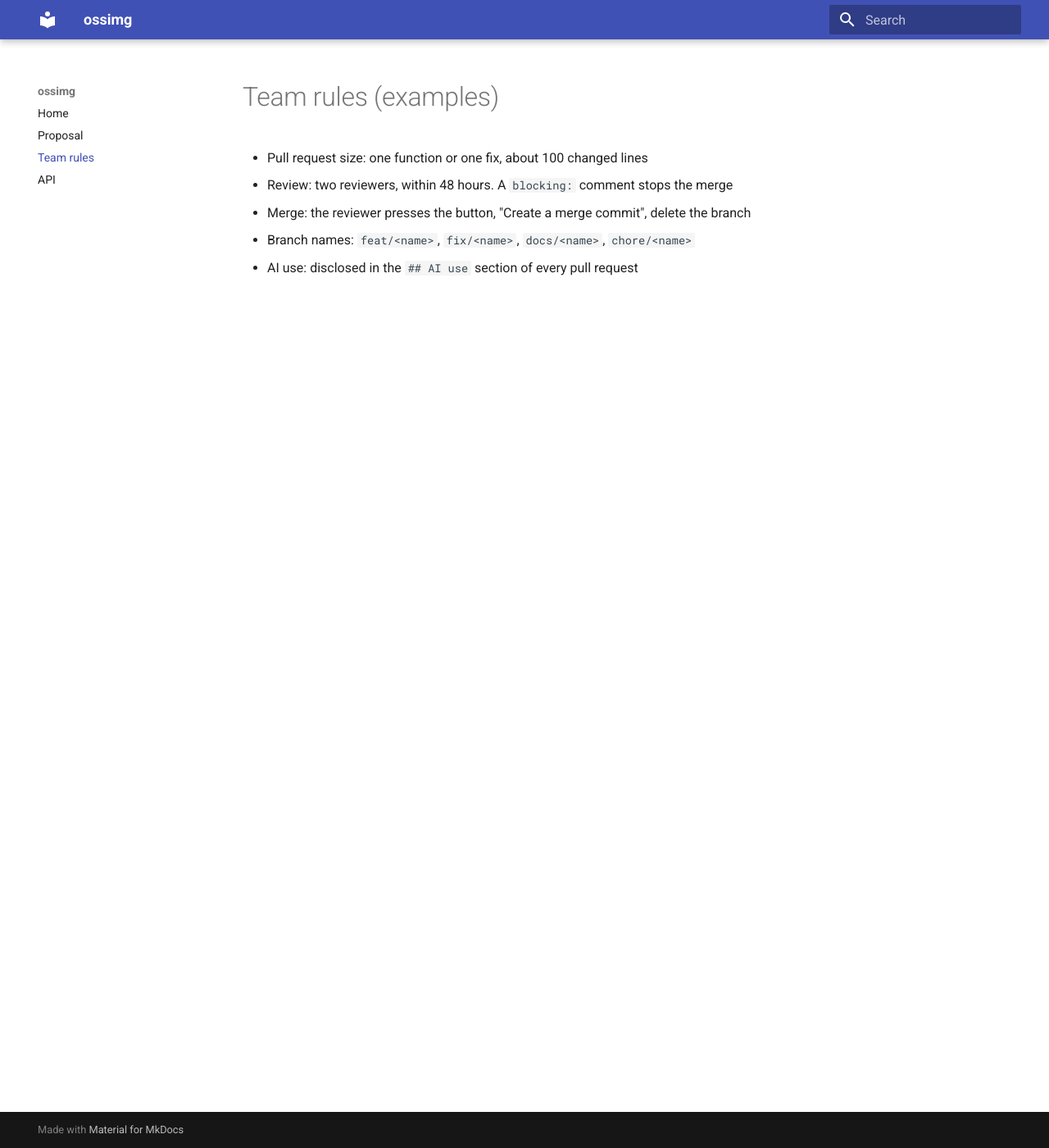
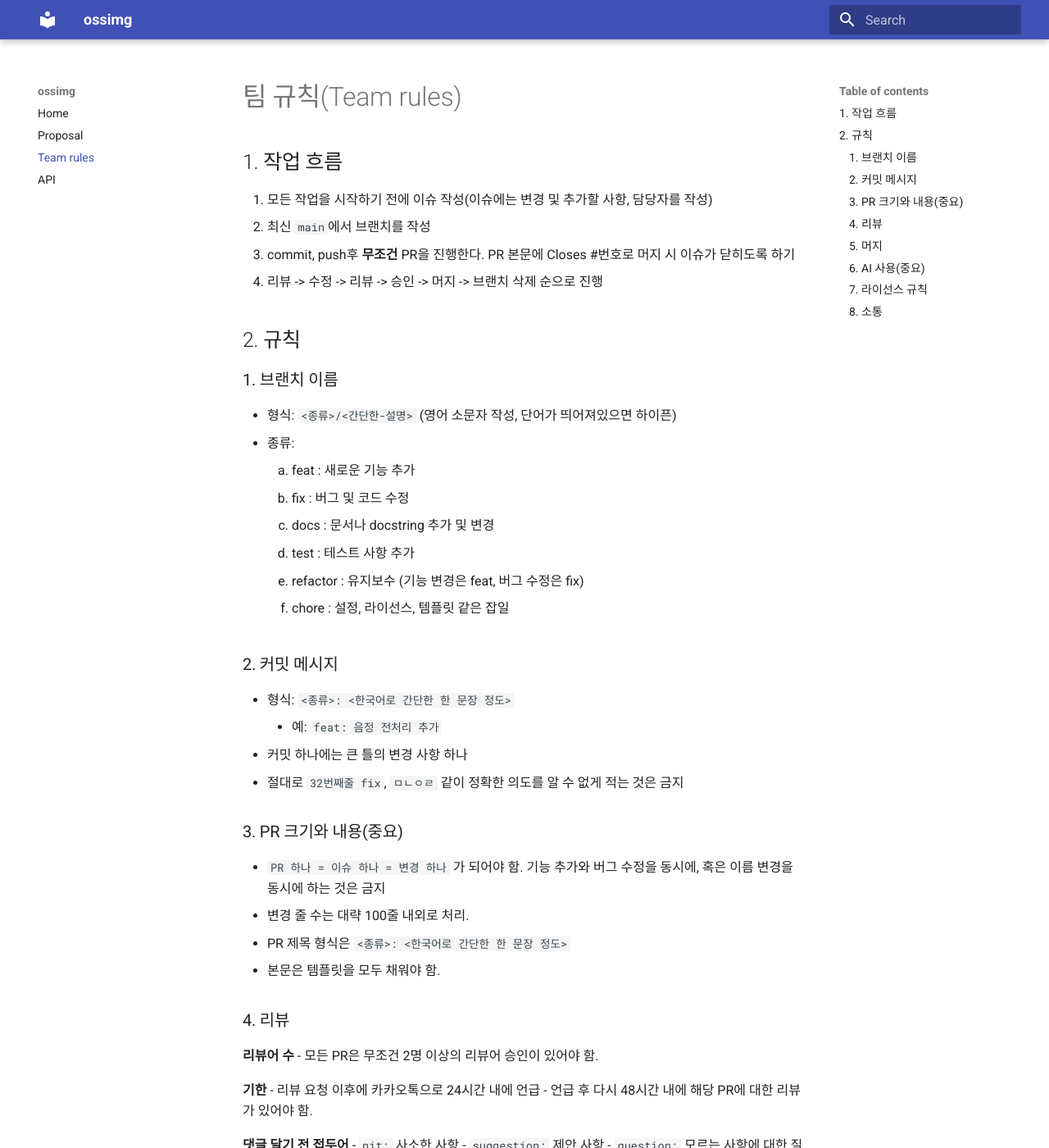
Before and after one commit to yeongwoo1223/oss_teamproject, an MkDocs documentation site: the page built from docs/team-rules.md, in a window 1280 px wide and 1400 px high. Shown: the whole window at 82% size. Built offline with MkDocs 1.6.1 and Material for MkDocs 9.7.7, drawn with Linux system fonts in a browser that asks for light colours; some of the changed text lies outside the part shown.

Commit message:
docs: 팀 규칙 작성

```diff
--- a/docs/team-rules.md
+++ b/docs/team-rules.md
@@ -1,7 +1,86 @@
-# Team rules (examples)
+# 팀 규칙(Team rules)
 
-- Pull request size: one function or one fix, about 100 changed lines
-- Review: two reviewers, within 48 hours. A `blocking:` comment stops the merge
-- Merge: the reviewer presses the button, "Create a merge commit", delete the branch
-- Branch names: `feat/<name>`, `fix/<name>`, `docs/<name>`, `chore/<name>`
-- AI use: disclosed in the `## AI use` section of every pull request
+## 1. 작업 흐름
+
+1. 모든 작업을 시작하기 전에 이슈 작성(이슈에는 변경 및 추가할 사항, 담당자를 작성)
+2. 최신 `main`에서 브랜치를 작성
+3. commit, push후 **무조건** PR을 진행한다. PR 본문에 Closes #번호로 머지 시 이슈가 닫히도록 하기
+4. 리뷰 -> 수정 -> 리뷰 -> 승인 -> 머지 -> 브랜치 삭제 순으로 진행
+
+## 2. 규칙
+
+### 1. 브랜치 이름
+- 형식: `<종류>/<간단한-설명>` (영어 소문자 작성, 단어가 띄어져있으면 하이픈)
+- 종류:
+    1. feat : 새로운 기능 추가
+    2. fix : 버그 및 코드 수정
+    3. docs : 문서나 docstring 추가 및 변경
+    4. test : 테스트 사항 추가
+    5. refactor : 유지보수 (기능 변경은 feat, 버그 수정은 fix)
+    6. chore : 설정, 라이선스, 템플릿 같은 잡일
+
+### 2. 커밋 메시지
+- 형식: `<종류>: <한국어로 간단한 한 문장 정도>`
+    - 예: `feat: 음정 전처리 추가`
+- 커밋 하나에는 큰 틀의 변경 사항 하나
+- 절대로 `32번째줄 fix`, `ㅁㄴㅇㄹ` 같이 정확한 의도를 알 수 없게 적는 것은 금지
+
+### 3. PR 크기와 내용(중요)
+
+- `PR 하나 = 이슈 하나 = 변경 하나` 가 되어야 함. 기능 추가와 버그 수정을 동시에, 혹은 이름 변경을 동시에 하는 것은 금지
+- 변경 줄 수는 대략 100줄 내외로 처리.
+- PR 제목 형식은 `<종류>: <한국어로 간단한 한 문장 정도>`
+- 본문은 템플릿을 모두 채워야 함.
+
+### 4. 리뷰
+
+**리뷰어 수**
+- 모든 PR은 무조건 2명 이상의 리뷰어 승인이 있어야 함.
+
+**기한**
+- 리뷰 요청 이후에 카카오톡으로 24시간 내에 언급
+- 언급 후 다시 48시간 내에 해당 PR에 대한 리뷰가 있어야 함.
+
+**댓글 달기 전 접두어**
+- `nit:` 사소한 사항
+- `suggestion:` 제안 사항
+- `question:` 모르는 사항에 대한 질문(사사로 해도 괜찮으나 이력이 남는 것이 나을 듯 싶음)
+- `blocking:` 반드시 고쳐야 할 것 같은 사항
+- `etc:` 그 외의 사항
+
+**리뷰어 확인 사항(참고)**
+1. PR크기와 내용을 규칙에 있는대로 지켰는가?
+2. 본인이 변경 사항을 이해했는가?(아래의 소통 항목에서 다시 확인)
+3. 작성한 PR내용이 실제 변경 사항과 알맞은가?
+4. `How I tested`에 실행 방법과 결과를 본인이 재현 가능한가?
+
+### 5. 머지
+- 승인이 완료되면 **PR을 올린 본인**이 머지를 진행
+- 머지 방식은 **Create a merge commit** 사용
+- 머지 조건:
+    1. 2명 이상 승인
+    2. 모든 `blocking:` 코멘트 해결
+    3. 충돌(conflict) 발생 안함
+    4. Actions 검사 통과
+
+### 6. AI 사용(중요)
+- PR 템플릿에 나와있는 것처럼 AI use에 들어가야할 항목이 존재
+
+| 항목 | 내용 |
+|---|---|
+| 도구 | 어떤 도구를 썼는가 (예: ChatGPT, Claude, Gemini) |
+| 위치 | 어느 파일, 함수, 줄 범위에 썼는가 |
+| 방식 | 생성 / 자동완성 / 리팩터링 / 설명 / 리뷰 |
+| 사후 | 본인이 직접 고치거나, 지우거나, 확인한 것 |
+
+- AI 사용이 없으면 `None` 작성
+- AI 사용 형식을 지키지않으면 서로 코멘트로 `blocking:` 달아주기
+
+### 7. 라이선스 규칙
+- 새 라이브러리 추가 시 PR에 라이선스 작성
+
+### 8. 소통
+- 간단한 연락 및 회의: 카카오톡
+- 정기 회의: 매주 월요일 16:00~17:00 3층 오픈 스페이스
+- 회의 후 요약한 내용은 Github 이슈에 요약 후 남기기
+- 정기 회의 참여가 어려우면 24시간 전에 연락
```
